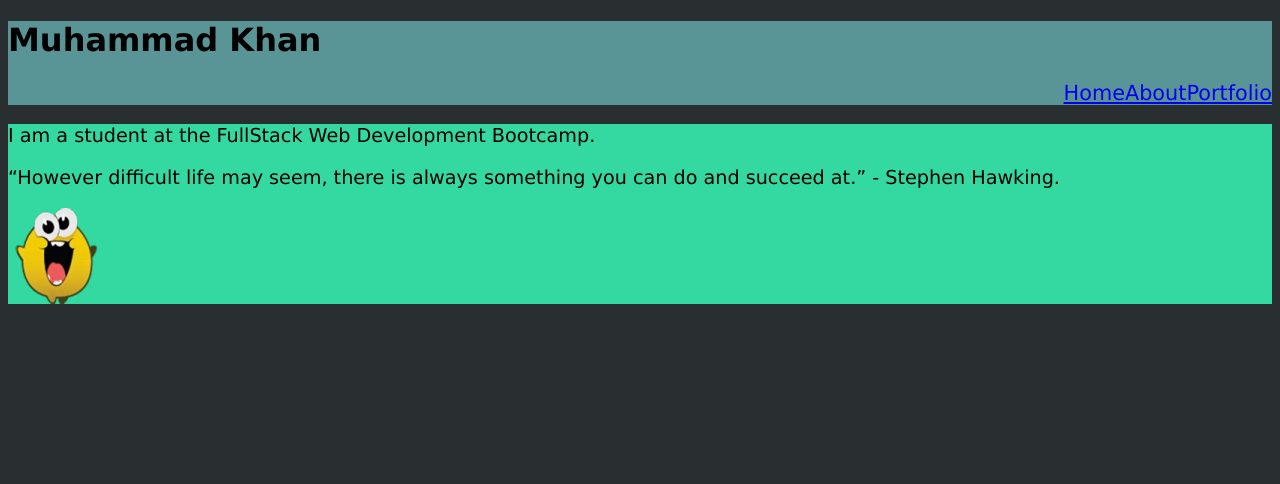
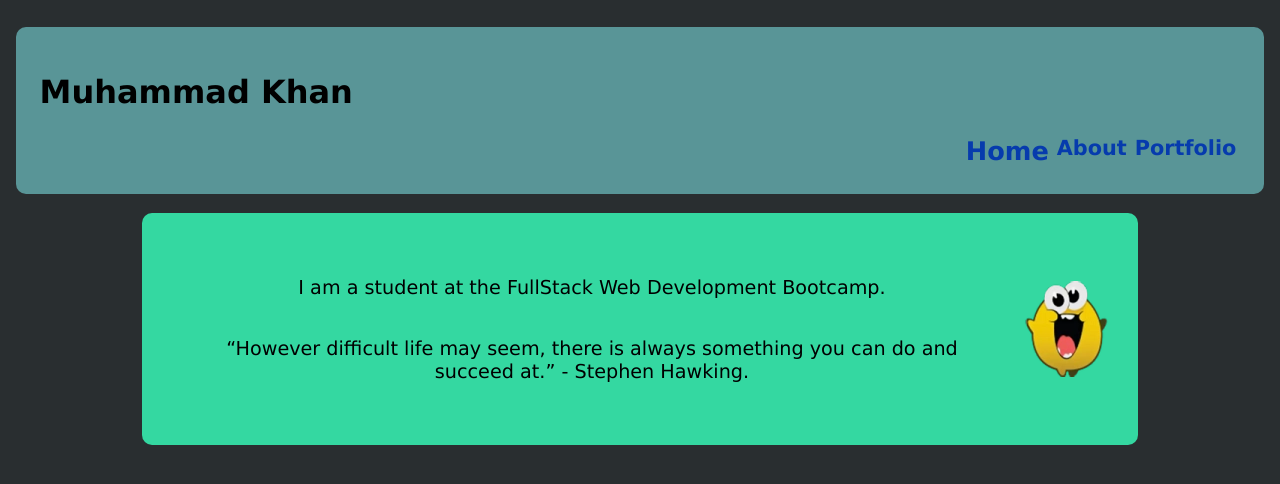
Before and after one commit to Muhammad-UK/my_website, a plain HTML site: page index.html in a window 1280 px wide. Drawn offline with Linux system fonts and the light colour scheme.

Commit message:
finished up homepage css and html

```diff
--- a/index.html
+++ b/index.html
@@ -17,18 +17,17 @@
         <a href="portfolio.html">Portfolio</a>
       </nav>
     </header>
-    <section>
-      <p>I am a student at the FullStack Web Development Bootcamp.<br /></p>
-      <p>
-        “However difficult life may seem, there is always something you can do
-        and succeed at.” - Stephen Hawking.
-      </p>
-      <img
-        class="happy"
-        src="steamhappy.png"
-        alt="happyface"
-        title="steamhappy"
-      />
+    <section class="rows">
+      <section class="quotes">
+        <p>I am a student at the FullStack Web Development Bootcamp.<br /></p>
+        <p>
+          “However difficult life may seem, there is always something you can do
+          and succeed at.” - Stephen Hawking.
+        </p>
+      </section>
+      <section class="happy">
+        <img src="steamhappy.png" alt="happyface" title="steamhappy" />
+      </section>
     </section>
   </body>
 </html>
--- a/style.css
+++ b/style.css
@@ -2,28 +2,68 @@ body {
   background-color: rgb(41, 46, 48);
   font-family: "Lucida Sans", "Lucida Sans Regular", "Lucida Grande",
     "Lucida Sans Unicode", Geneva, Verdana, sans-serif;
+  display: flex;
+  flex-direction: column;
+  align-items: center;
 }
 
 header {
   background-color: rgb(89, 149, 151);
+  padding: 1.5rem;
+  position: sticky;
+  top: 0;
+  border-radius: 10px;
+  width: 95%;
+  margin: 1.2rem;
 }
-header > h1 {
+
+h1 {
   display: flex;
-  justify-content: flex-start;
+  justify-content: left;
 }
+
 nav {
   display: flex;
-  align-items: center;
   justify-content: right;
   font-size: 1.3rem;
+  font-weight: bold;
 }
 
-section {
+nav > a {
+  display: inline-block;
+  padding: 0.25rem;
+  text-decoration: none;
+  color: rgb(6, 59, 173);
+}
+
+.selected {
+  font-size: 1.6rem;
+}
+
+body > section {
   background-color: rgb(52, 216, 161);
   font-size: 1.2rem;
+  padding: 1.5rem;
+  border-radius: 10px;
+  width: 75%;
 }
 
-img.happy {
+section.rows {
   display: flex;
-  justify-content: flex-end;
+  flex-direction: row;
 }
+
+section.quotes {
+  display: flex;
+  justify-content: center;
+  flex: 1;
+  flex-direction: column;
+  text-align: center;
+  padding: 1.2rem;
+}
+
+section.happy {
+  display: flex;
+  justify-content: right;
+  align-items: center;
+}
```
